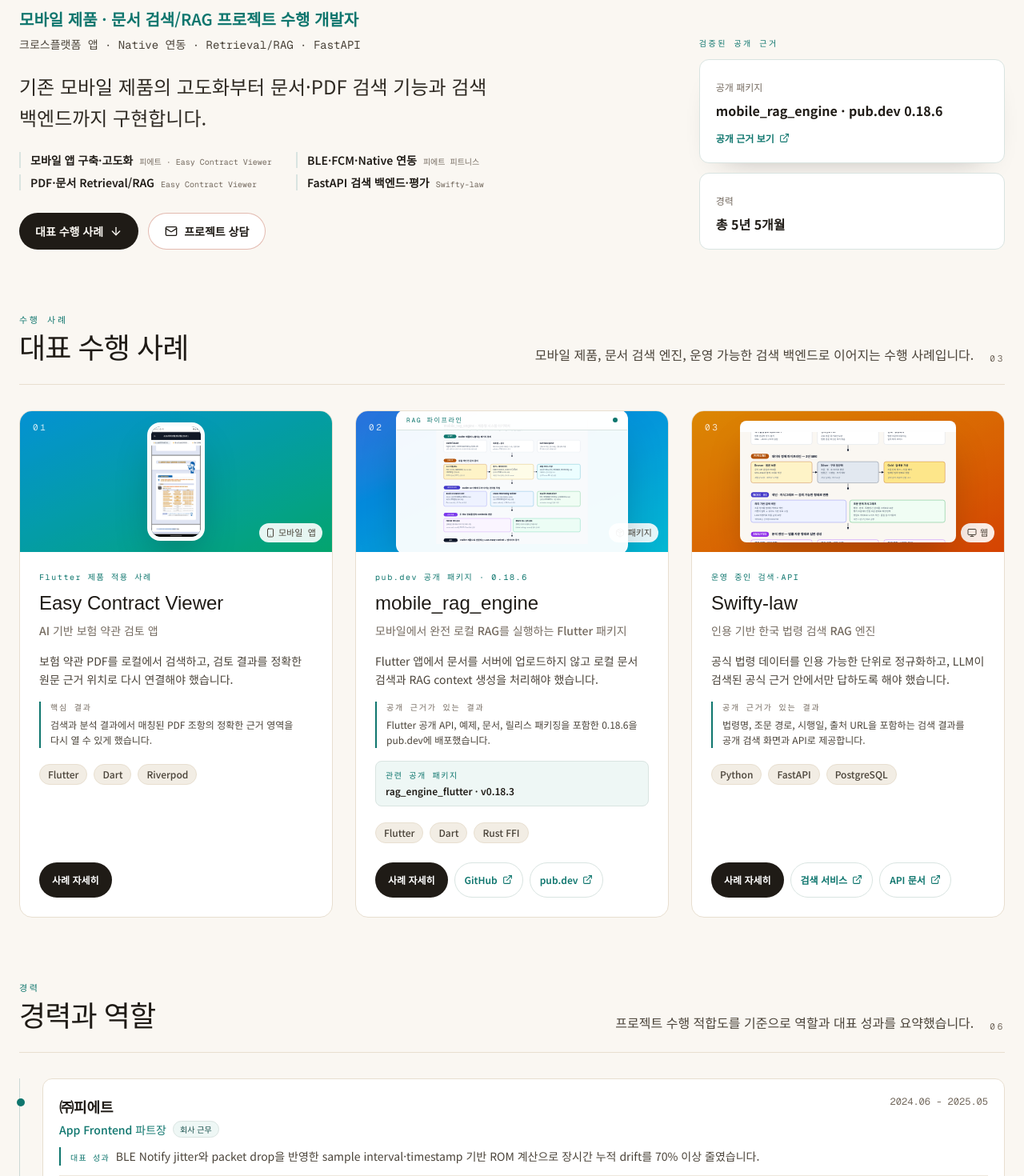
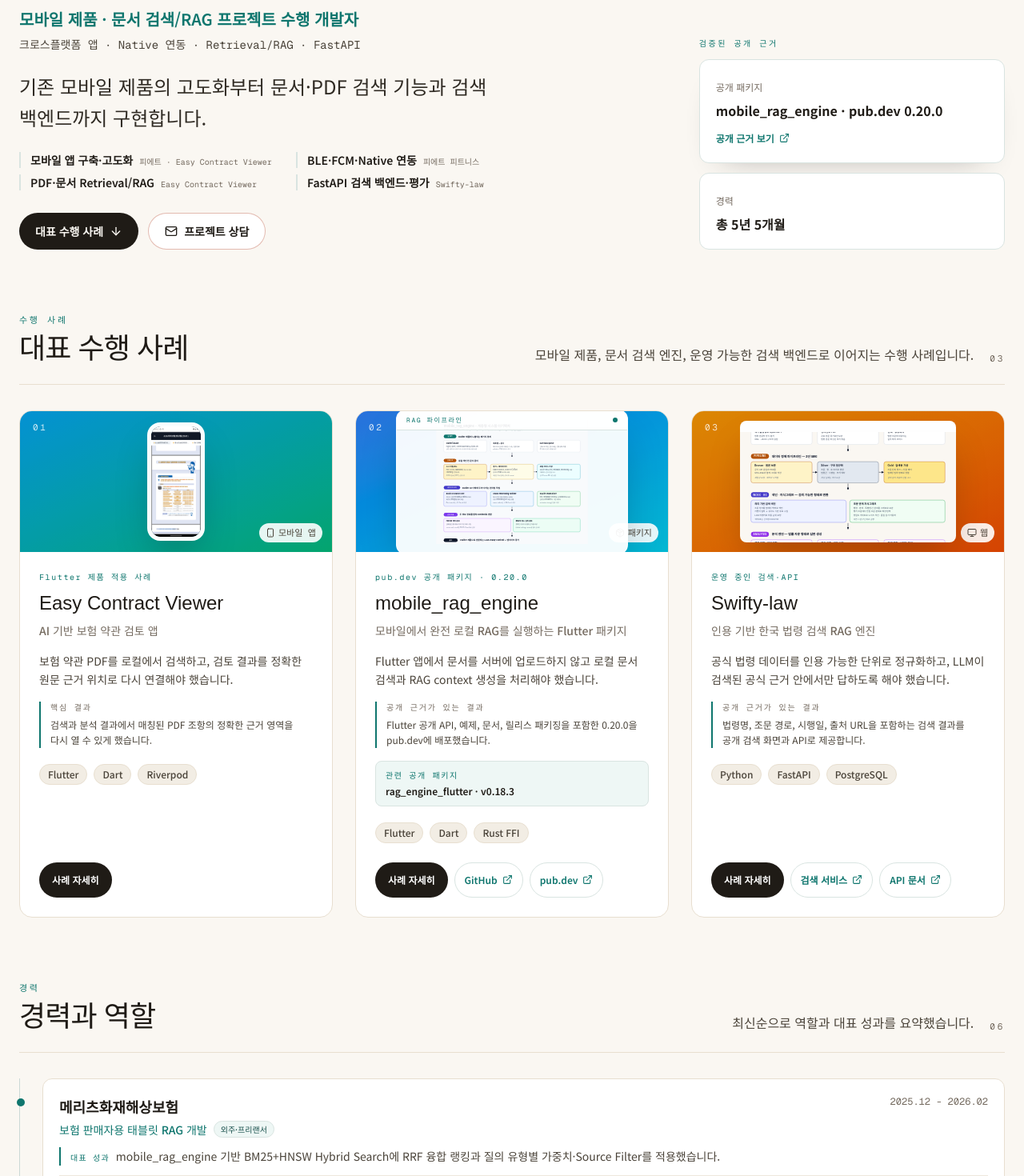
Before and after one commit to dev07060/dev-portfolio, a Next.js app: page /freelancer in a window 1280 px wide. Shown: the part 260-1730 px from the top of the page at 80% size. Built offline with nearby package versions, Linux system fonts and the light colour scheme.

Commit message:
fix: align career chronology and package version

```diff
--- a/src/data/freelancer.ts
+++ b/src/data/freelancer.ts
@@ -25,8 +25,7 @@
   featuredEyebrow: '수행 사례',
   featuredHeading: '대표 수행 사례',
   featuredDescription: '모바일 제품, 문서 검색 엔진, 운영 가능한 검색 백엔드로 이어지는 수행 사례입니다.',
-  experienceDescription:
-    '프로젝트 수행 적합도를 기준으로 역할과 대표 성과를 요약했습니다.',
+  experienceDescription: '최신순으로 역할과 대표 성과를 요약했습니다.',
   additionalHeading: '추가 프로젝트',
   additionalDescription:
     'FastAPI 백엔드와 AI·BLE 모바일 제품화 경험을 보여주는 네 가지 수행 사례입니다.',
@@ -60,16 +59,6 @@
   'law-info-engine',
 ] as const;
 
-const fietExperience = experienceItems.find(
-  (item) => item.company === '㈜피에트'
-);
-const freelancerExperienceItems = fietExperience
-  ? [
-      fietExperience,
-      ...experienceItems.filter((item) => item !== fietExperience),
-    ]
-  : experienceItems;
-
 export const freelancerPortfolioConfig: PortfolioConfig = {
   profile: freelancerProfile,
   copy: freelancerCopy,
@@ -77,5 +66,5 @@
   featuredProjectIds: freelancerFeaturedProjectIds,
   additionalProjectIds,
   cases: recruitmentCases,
-  experienceItems: freelancerExperienceItems,
+  experienceItems,
 };
--- a/src/data/projects.ts
+++ b/src/data/projects.ts
@@ -456,12 +456,12 @@
     id: "local-mobile-rag-gemma",
     type: "package",
     title: "mobile_rag_engine",
-    releaseLabel: "pub.dev 0.18.6",
+    releaseLabel: "pub.dev 0.20.0",
     subtitle: "모바일에서 완전 로컬 RAG를 실행하는 Flutter 패키지",
     description:
       "Flutter 앱에 서버 업로드 없는 온디바이스 문서 검색과 RAG 기능을 붙일 수 있는 공개 Flutter 패키지입니다.",
     implementationPoints: [
-      "Flutter 공개 API, 예제, 문서, 릴리스 패키징을 포함해 mobile_rag_engine 0.18.6을 배포했습니다.",
+      "Flutter 공개 API, 예제, 문서, 릴리스 패키징을 포함해 mobile_rag_engine 0.20.0을 배포했습니다.",
       "제품 API 계층과 네이티브 hot path를 분리해 Flutter facade, Dart orchestration, Rust FFI core로 구성했습니다.",
       "문서 파싱, 청크 메타데이터, ONNX 임베딩, SQLite 저장, 색인 write까지 인제스트 경로를 구현했습니다.",
       "질의 임베딩, HNSW 벡터 검색, BM25 sparse 검색, 후보 결합, context assembly까지 쿼리 경로를 구현했습니다.",
--- a/src/data/recruitment.ts
+++ b/src/data/recruitment.ts
@@ -16,7 +16,7 @@
   proofItems: [
     {
       label: '공개 패키지',
-      value: 'mobile_rag_engine · pub.dev 0.18.6',
+      value: 'mobile_rag_engine · pub.dev 0.20.0',
       evidence: 'https://pub.dev/packages/mobile_rag_engine',
     },
     {
@@ -29,7 +29,7 @@
 export const recruitmentCases: RecruitmentCase[] = [
   {
     projectId: 'local-mobile-rag-gemma',
-    statusLabel: 'pub.dev 공개 패키지 · 0.18.6',
+    statusLabel: 'pub.dev 공개 패키지 · 0.20.0',
     problem:
       'Flutter 앱에서 문서를 서버에 업로드하지 않고 로컬 문서 검색과 RAG context 생성을 처리해야 했습니다.',
     contributions: [
@@ -38,10 +38,10 @@
       'HNSW vector search, BM25 sparse retrieval, 후보 결합, context assembly로 이어지는 query 경로를 구현했습니다.',
     ],
     verification: [
-      'GitHub 소스, 예제, 문서와 pub.dev 0.18.6 릴리스를 공개 근거로 함께 확인할 수 있습니다.',
+      'GitHub 소스, 예제, 문서와 pub.dev 0.20.0 릴리스를 공개 근거로 함께 확인할 수 있습니다.',
     ],
     outcomes: [
-      'Flutter 공개 API, 예제, 문서, 릴리스 패키징을 포함한 0.18.6을 pub.dev에 배포했습니다.',
+      'Flutter 공개 API, 예제, 문서, 릴리스 패키징을 포함한 0.20.0을 pub.dev에 배포했습니다.',
       'Easy Contract Viewer 같은 Flutter 제품에서 로컬 색인과 원문 기반 context 생성에 재사용할 수 있는 기반을 만들었습니다.',
     ],
     tradeoffs: [
```
Also changed, not shown: 2 other files (tests, documents, lock files or other folders).
